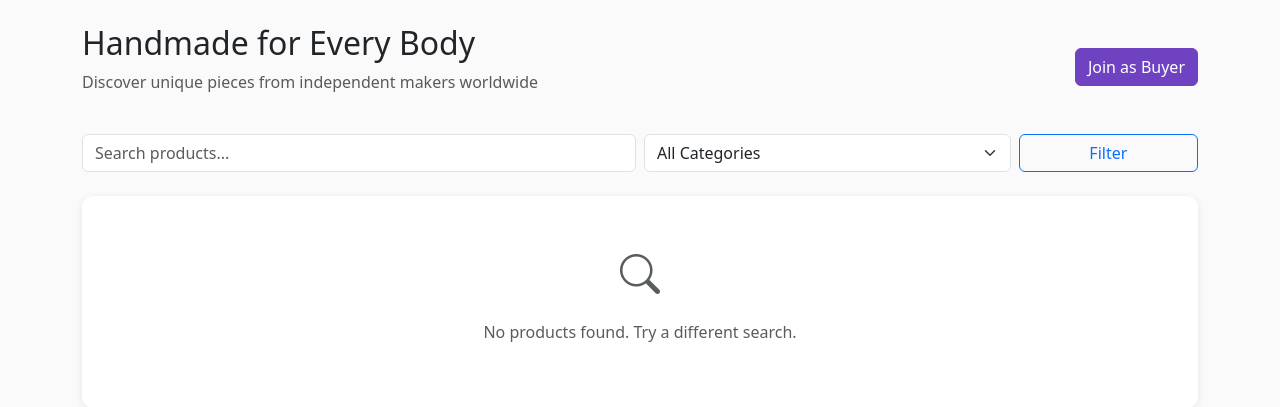
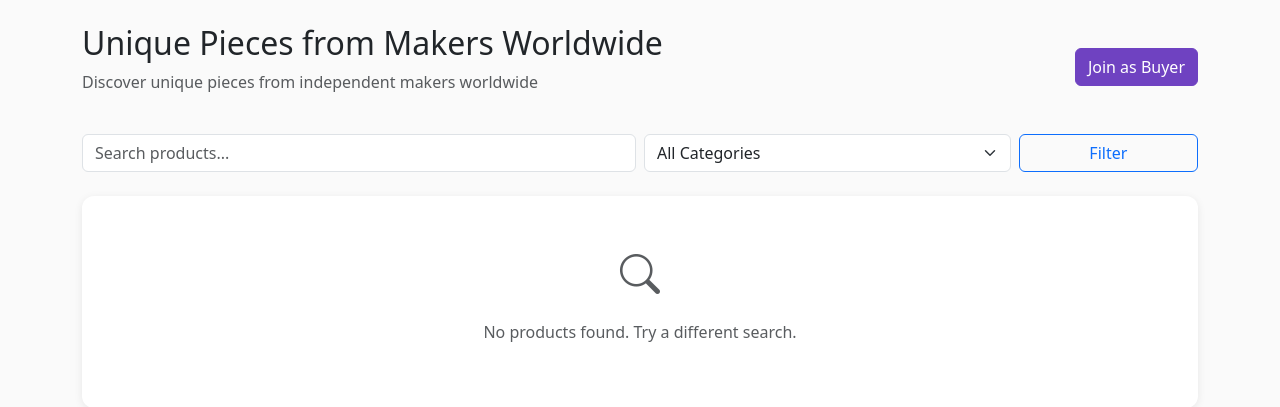
Before and after one commit to modnakapsula/craftbridge, a Flask app: page /shop/ in a window 1280 px wide. Shown: the part 63-470 px from the top of the page. Run offline with Flask 3, Linux system fonts and the light colour scheme; data that the repository does not hold is empty.

Commit message:
Update shop headline to Unique Pieces from Makers Worldwide
Co-Authored-By: Claude Sonnet 4.6 <noreply@anthropic.com>

```diff
--- a/app/templates/shop/index.html
+++ b/app/templates/shop/index.html
@@ -3,7 +3,7 @@
 {% block content %}
 <div class="row mb-4 align-items-center">
     <div class="col">
-        <h2>Handmade for Every Body</h2>
+        <h2>Unique Pieces from Makers Worldwide</h2>
         <p class="text-muted">Discover unique pieces from independent makers worldwide</p>
     </div>
     <div class="col-auto">
```
